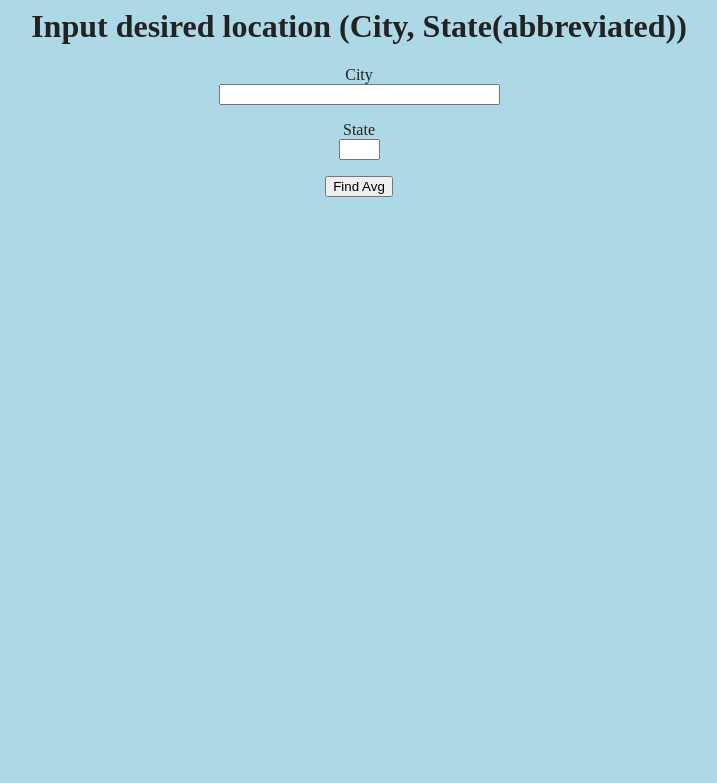
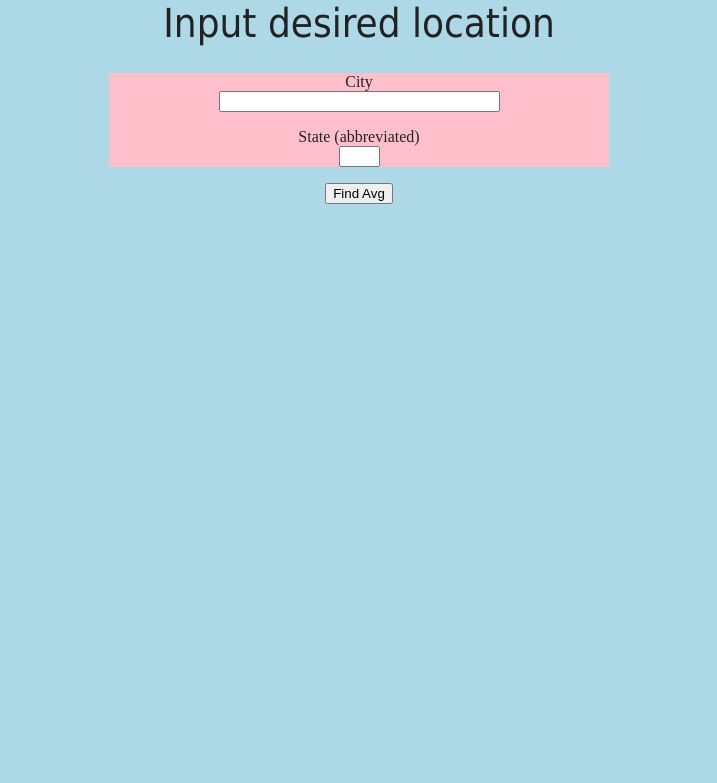
Before and after one commit to TariqT777/AverageRentFinder, a Flask app: page / in a window 1280 px wide. Shown: the top 783 px of the page, without its empty margins (281-998 px from the left). Run offline with Flask 2, Linux system fonts and the light colour scheme.

Commit message:
Added styling to the header and form.

```diff
--- a/appForms.py
+++ b/appForms.py
@@ -5,5 +5,5 @@ from wtforms.validators import InputRequired, DataRequired
 
 class cityStateForm(FlaskForm):
     city = StringField('City', validators=[InputRequired()])
-    state = StringField('State', validators=[InputRequired()])
+    state = StringField('State (abbreviated)', validators=[InputRequired()])
     submit = SubmitField('Find Avg')
--- a/static/main.css
+++ b/static/main.css
@@ -2,4 +2,19 @@ body{
   background-color: lightblue;
   font-family: base-font-family;
   color: #222;
+
+  margin: 0;
 }
+
+h1{
+  font: 40px bold Georgia,Tahoma,serif;
+}
+
+.container{
+  width: 500px;
+  margin:auto;
+}
+
+.Form{
+  background-color: pink;
+}
--- a/templates/index.html
+++ b/templates/index.html
@@ -9,7 +9,9 @@
 
     {% block content %}
 
-    <center><h1>Input desired location (City, State(abbreviated))</h1></center>
+    <center><h1>Input desired location</h1></center>
+    <div class="container">
+    <div class="Form">
     <form action="" method="post" novalidate>
         <center><p>
             {{ form.city.label }}<br>
@@ -25,9 +27,12 @@
             {% for error in form.state.errors %}
             <span style="color: red;">[{{ error }}]</span>
             {% endfor %}
+        </div>
+    </div>
         </p></center>
         <center><p>{{ form.submit() }}</p></center>
     </form>
+
 
 
 
```
